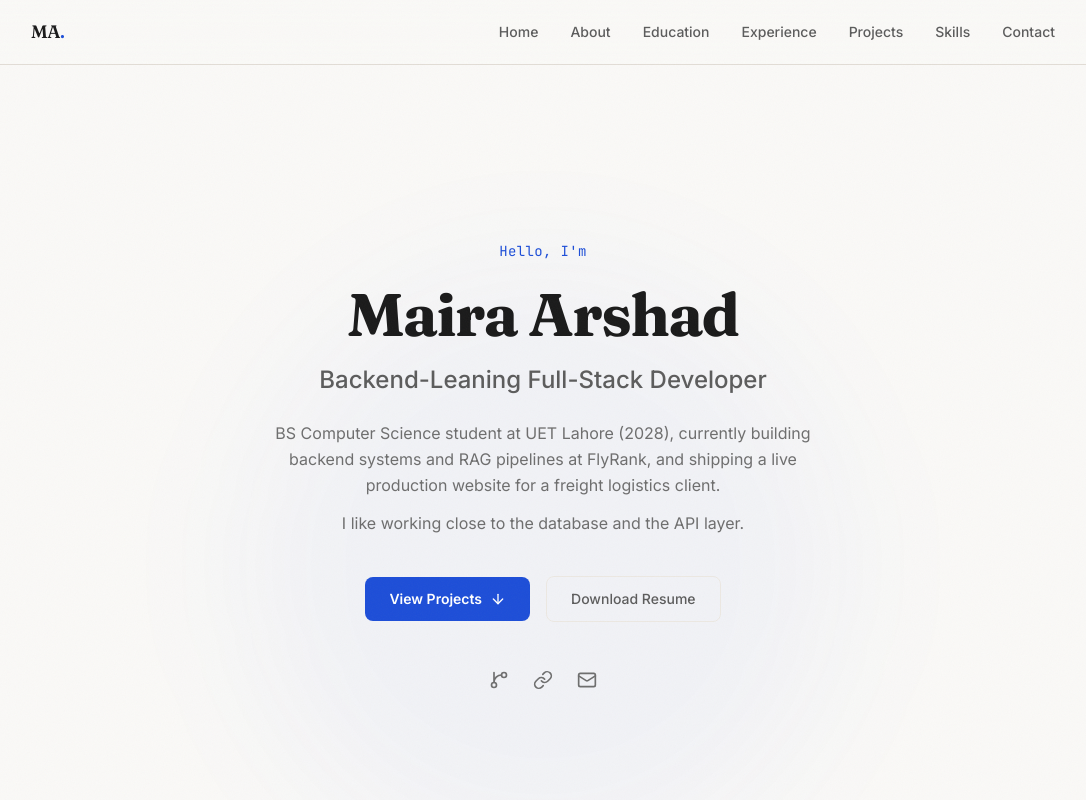
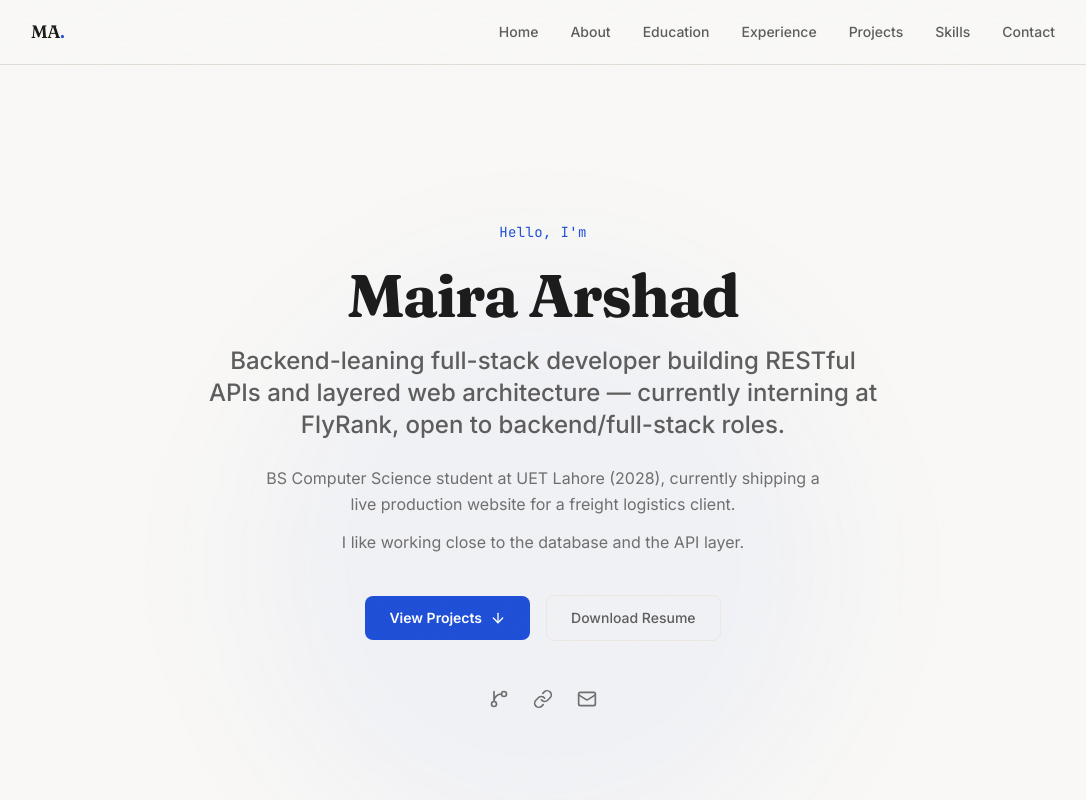
Before and after one commit to Mairaarshad19/Portfolio, a Next.js app: page / in a window 1280 px wide. Shown: the top 800 px of the page, without its empty margins (97-1183 px from the left). Built offline with nearby package versions, Linux system fonts and the light colour scheme.

Commit message:
feat: sharpen hero positioning statement

```diff
--- a/src/data/portfolio-content.ts
+++ b/src/data/portfolio-content.ts
@@ -198,9 +198,9 @@ export const skillsTabs: SkillTab[] = [
 
 export const heroContent = {
   name: "Maira Arshad",
-  role: "Backend-Leaning Full-Stack Developer",
+  role: "Backend-leaning full-stack developer building RESTful APIs and layered web architecture — currently interning at FlyRank, open to backend/full-stack roles.",
   intro: [
-    "BS Computer Science student at UET Lahore (2028), currently building backend systems and RAG pipelines at FlyRank, and shipping a live production website for a freight logistics client.",
+    "BS Computer Science student at UET Lahore (2028), currently shipping a live production website for a freight logistics client.",
     "I like working close to the database and the API layer.",
   ],
   buttons: [
```
